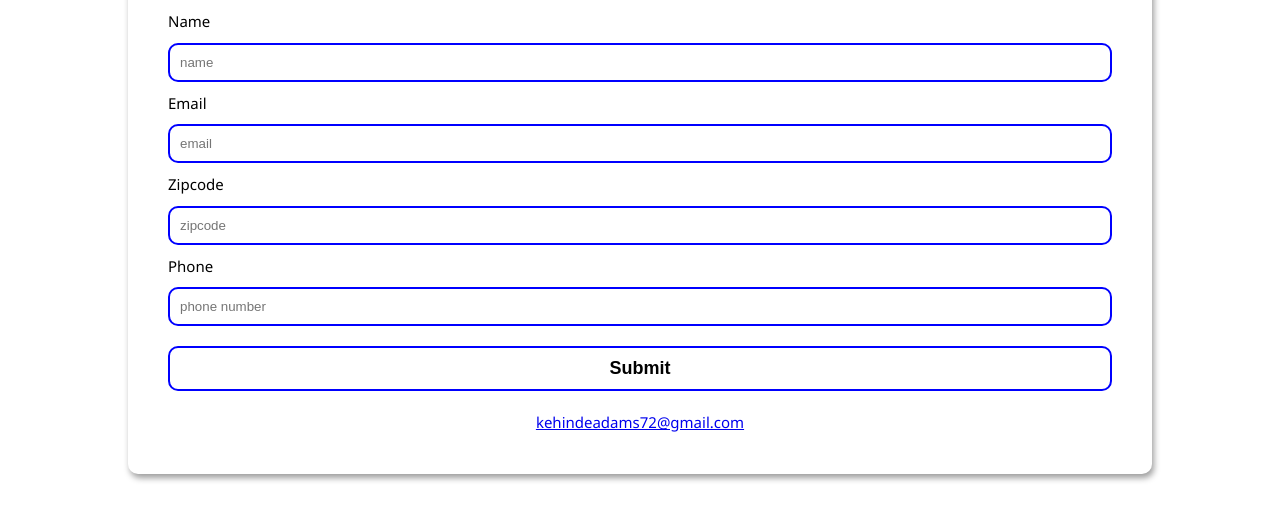
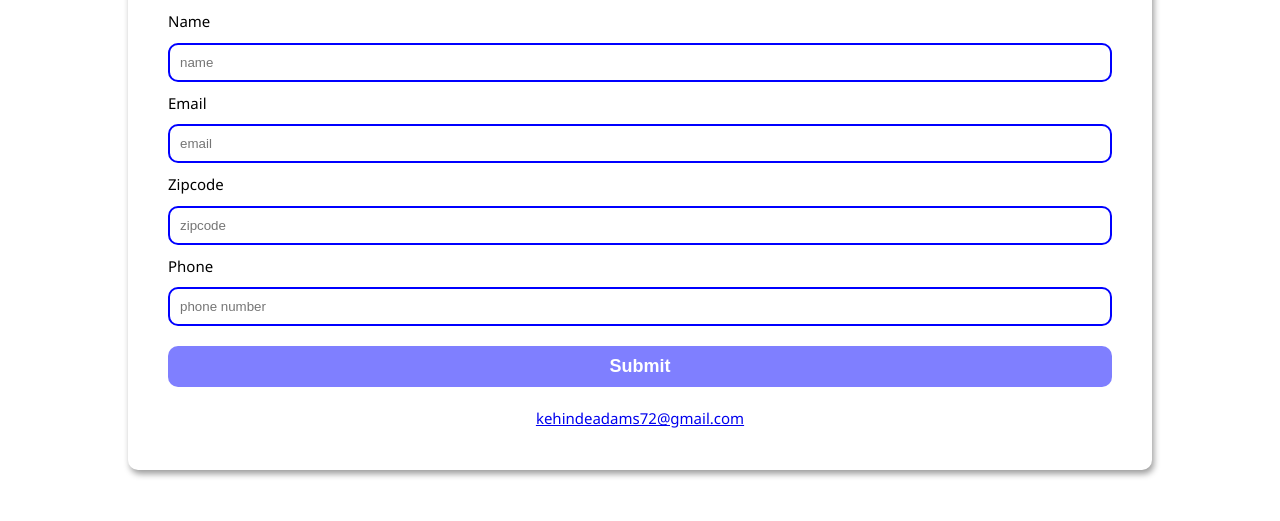
Before and after one commit to kennyAdams-tech/JS-form-validation, a plain HTML site: page index.html in a window 1280 px wide. In both pictures the pointer is over the button "Submit". Shown: the part 205-726 px from the top of the page. Drawn offline with nearby package versions, Linux system fonts and the light colour scheme.

Commit message:
modified css

```diff
--- a/style.css
+++ b/style.css
@@ -75,13 +75,17 @@ form h1{
    color: white;
    font-weight: bold;
    font-size: 18px;
-   transition: all 0.6s ease-in-out;
+   transition: 0.3s;
 }
 
 .btn button:hover {
-    border: 2px solid blue;
-    background-color: transparent;
-    color: black;
+    background-color: rgb(0, 0, 255, 0.5);
+    color: white;
+}
+
+.btn button:active {
+    background-color: rgb(0, 0, 255, 0.8);
+    color: white;
 }
 
 
```
